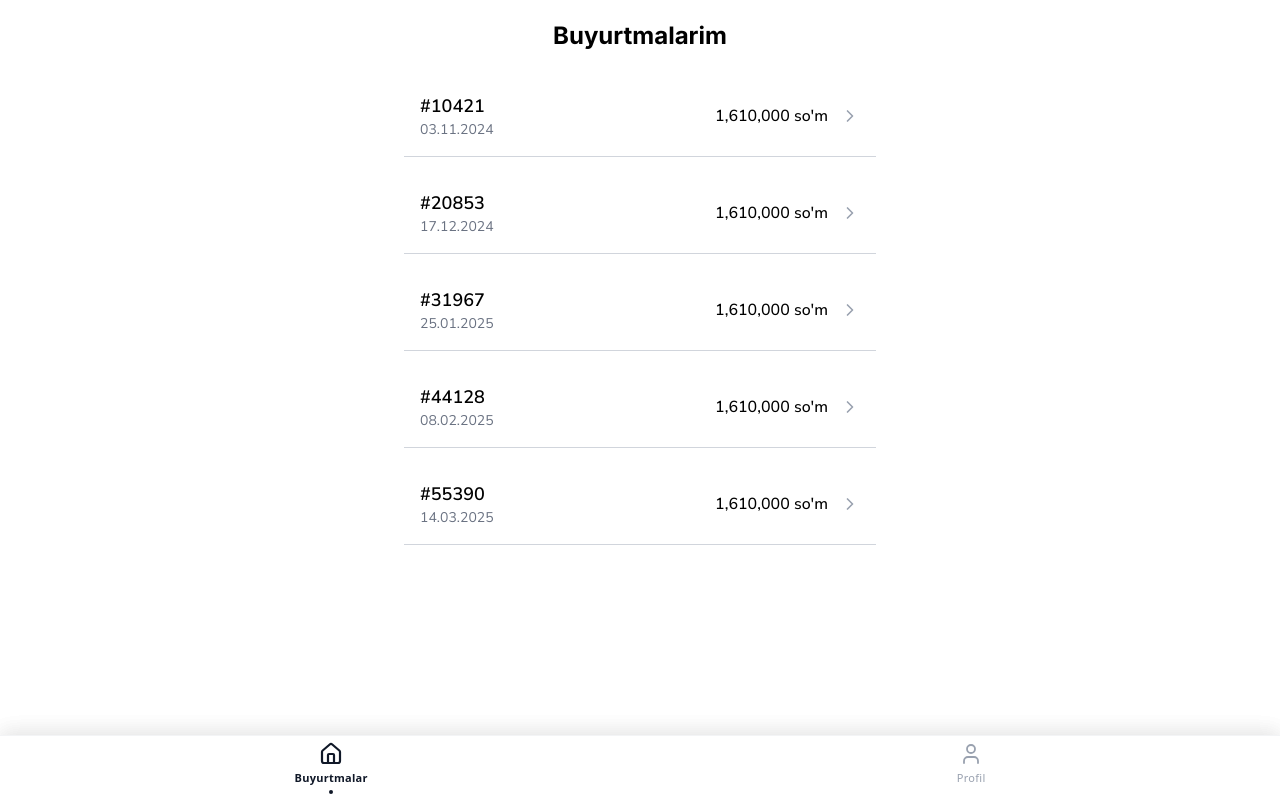
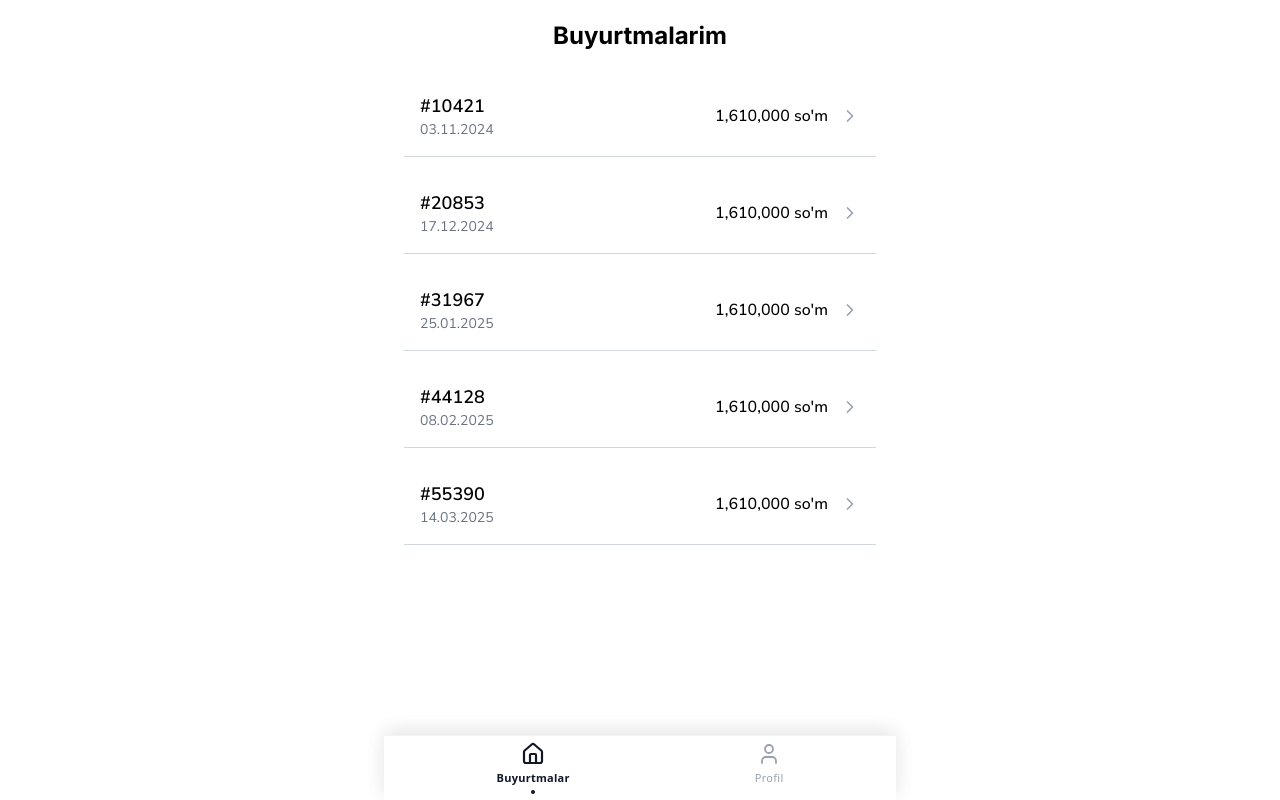
Before and after one commit to boburov/blackma, a Next.js app: page / in a window 1280 px wide. Built offline with nearby package versions, Linux system fonts and the light colour scheme.

Commit message:
item's wrapped with container

```diff
--- a/components/BottomNavigation.tsx
+++ b/components/BottomNavigation.tsx
@@ -22,7 +22,7 @@
 
     return (
         <>
-            <nav className="fixed bottom-0 left-0 right-0 z-50 bg-white border-t border-gray-100 shadow-[0_-4px_20px_rgba(0,0,0,0.06)]">
+            <nav className="container fixed bottom-0 left-0 right-0 z-50 bg-white border-t border-gray-100 shadow-[0_-4px_20px_rgba(0,0,0,0.06)]">
                 <div className="flex justify-around items-center h-16 pb-[env(safe-area-inset-bottom)]">
                     {NAV_ITEMS.map(({ path, label, Icon }) => {
                         const active = pathname === path;
@@ -55,7 +55,6 @@
                 </div>
             </nav>
 
-            {/* Kontent nav ostida qolmasligi uchun spacer */}
             <div className="h-16" />
         </>
     );
```
